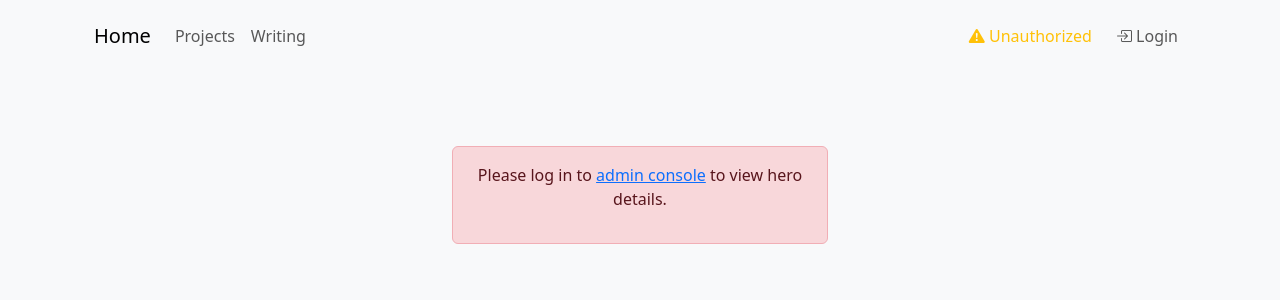
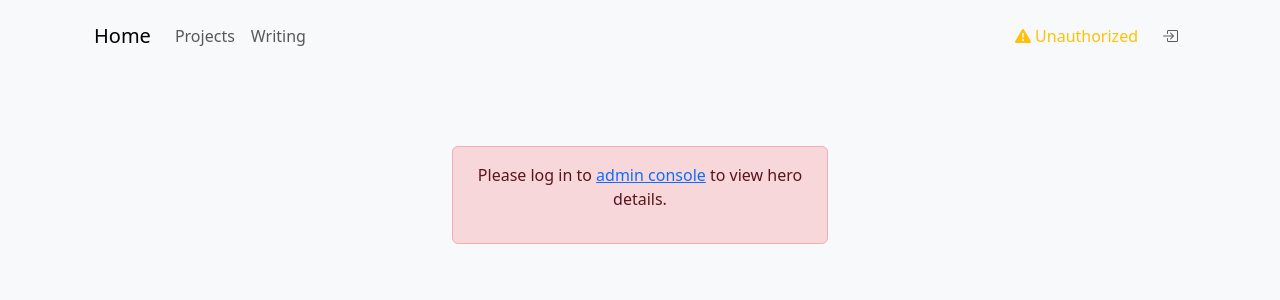
Before and after one commit to skay93m/sk-com, a Django app: template home/templates/hero.html in a window 1280 px wide. Shown: the top 300 px of the page. Run offline with Django 3.2, Linux system fonts and the light colour scheme; the template is opened without the code that fills it, so the values that code supplies are empty; some libraries are stand-ins or nearby versions.

Commit message:
fix: remove text from login button in navigation

```diff
--- a/sk/templates/base.html
+++ b/sk/templates/base.html
@@ -50,7 +50,7 @@
                             </li>
                             <li class="nav-item">
                                 <a class="nav-link btn btn-outline-primary btn-sm" href="{% url 'secure_admin_login' %}?next={{ request.get_full_path }}">
-                                    <i class="bi bi-box-arrow-in-right"></i> Login
+                                    <i class="bi bi-box-arrow-in-right"></i>
                                 </a>
                             </li>
                         {% endif %}
```
